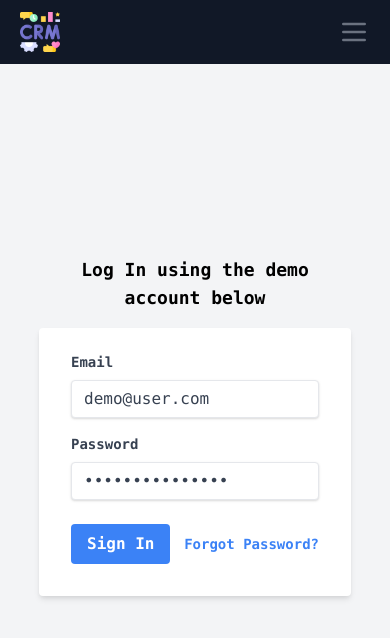
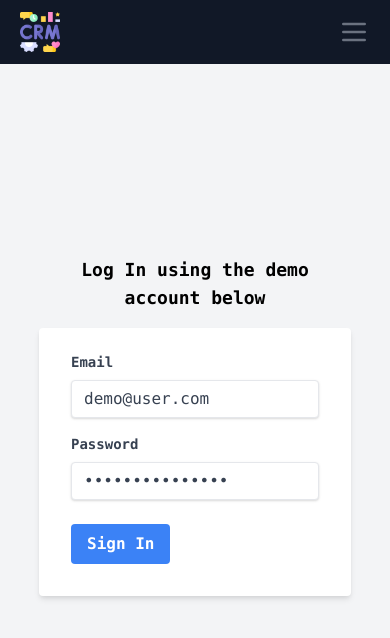
Before and after one commit to alexisponcedev/Rails_React_CRM, a React (Create React App) app: page / in a window 390 px wide. Shown: the top 638 px of the page. Built offline with nearby package versions, Linux system fonts and the light colour scheme; no server answers.

Commit message:
adjusted some styling on login form

```diff
--- a/src/Login.js
+++ b/src/Login.js
@@ -59,7 +59,7 @@ const Login = (props) => {
           <button className="bg-blue-500 hover:bg-blue-700 text-white font-bold py-2 px-4 rounded focus:outline-none focus:shadow-outline" type="submit">
             Sign In
           </button>
-          <a className="inline-block align-baseline font-bold text-sm text-blue-500 hover:text-blue-800" href="/">
+          <a className="hidden sm:inline-block align-baseline font-bold text-sm text-blue-500 hover:text-blue-800" href="/">
             Forgot Password?
           </a>
         </div>
```
